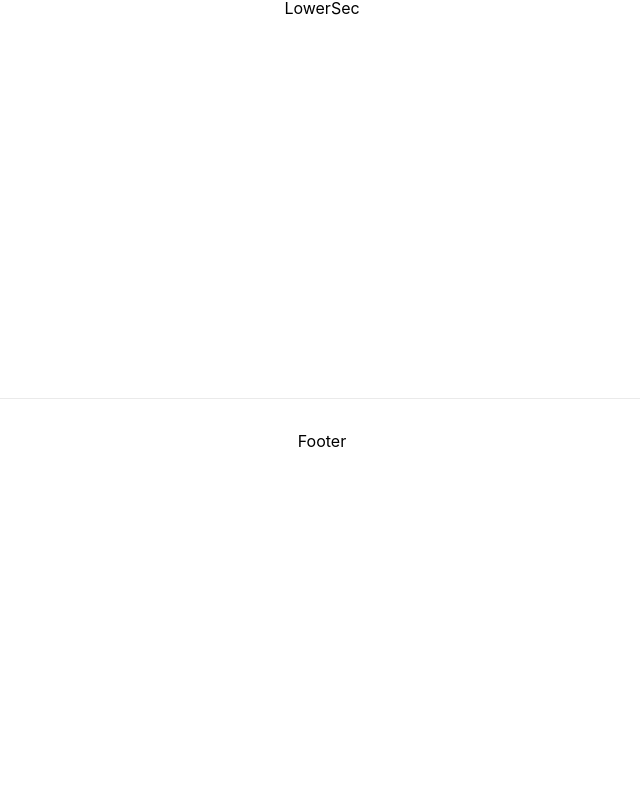
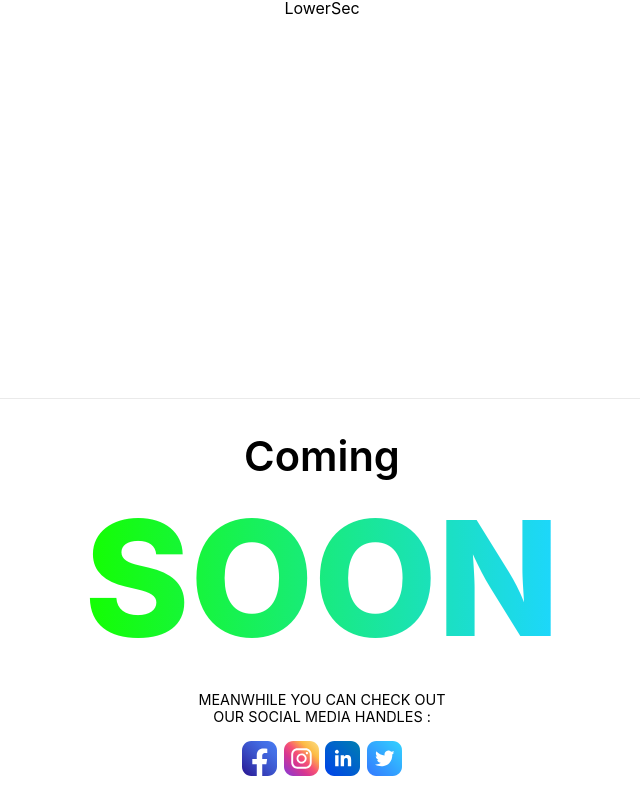
Before and after one commit to muzzle-gg/muzzle_landing, a Next.js app: page / in a window 1280 px wide. Shown: the part 402-1210 px from the top of the page, without its empty margins (318-958 px from the left). Before the commit the page ends 885 px from the top, so only its background shows below. Built offline with nearby package versions, Linux system fonts and the light colour scheme.

Commit message:
Created footer component

```diff
--- a/components/LandingPage/Footer/Footer.module.css
+++ b/components/LandingPage/Footer/Footer.module.css
@@ -0,0 +1,37 @@
+.FooterContainer {
+  width: 100%;
+  max-height: 44rem;
+  display: flex;
+  flex-direction: column;
+  align-items: center;
+}
+.ComingText {
+  font-size: 2.6rem;
+  font-weight: 640;
+  margin: 0;
+  text-transform: capitalize;
+}
+.SoonText {
+  background: -webkit-linear-gradient(left, #14ff00, #1dd6ff);
+  -webkit-background-clip: text;
+  -webkit-text-fill-color: transparent;
+  font-size: 10rem;
+  font-weight: 790;
+  margin: 0;
+  padding: 0;
+  text-transform: uppercase;
+}
+.SocialMediaText {
+  font-weight: 430;
+  font-size: 0.9rem;
+  margin: 0;
+  text-transform: uppercase;
+  text-align: center;
+  margin-top: 1rem;
+}
+.SocialMediaContainer {
+  display: flex;
+  justify-content: space-between;
+  width: 10rem;
+  margin-top: 1rem;
+}
--- a/components/LandingPage/Footer/Footer.tsx
+++ b/components/LandingPage/Footer/Footer.tsx
@@ -1,9 +1,45 @@
-import type { NextPage } from "next";
-
 import styles from "./Footer.module.css";
 
-const Footer: NextPage = () => {
-  return <div>Footer</div>;
+import Image from "next/image";
+import facebookLogo from "../../../assets/landing/icons/facebook.svg";
+import instagramLogo from "../../../assets/landing/icons/instagram.svg";
+import twitterLogo from "../../../assets/landing/icons/twitter.svg";
+import linkedinLogo from "../../../assets/landing/icons/linkedin.svg";
+
+const Footer = () => {
+  return (
+    <div className={styles.FooterContainer}>
+      <p className={styles.ComingText}>coming</p>
+      <p className={styles.SoonText}>soon</p>
+      <p className={styles.SocialMediaText}>
+        meanwhile you can check out
+        <br />
+        our social media handles :
+      </p>
+      <div className={styles.SocialMediaContainer}>
+        <Image
+          className={styles.SocialMediaIcon}
+          src={facebookLogo}
+          alt="facebook"
+        />
+        <Image
+          src={instagramLogo}
+          alt="instagram"
+          className={styles.SocialMediaIcon}
+        />
+        <Image
+          src={linkedinLogo}
+          alt="linkedin"
+          className={styles.SocialMediaIcon}
+        />
+        <Image
+          src={twitterLogo}
+          alt="twitter"
+          className={styles.SocialMediaIcon}
+        />
+      </div>
+    </div>
+  );
 };
 
 export default Footer;
```
